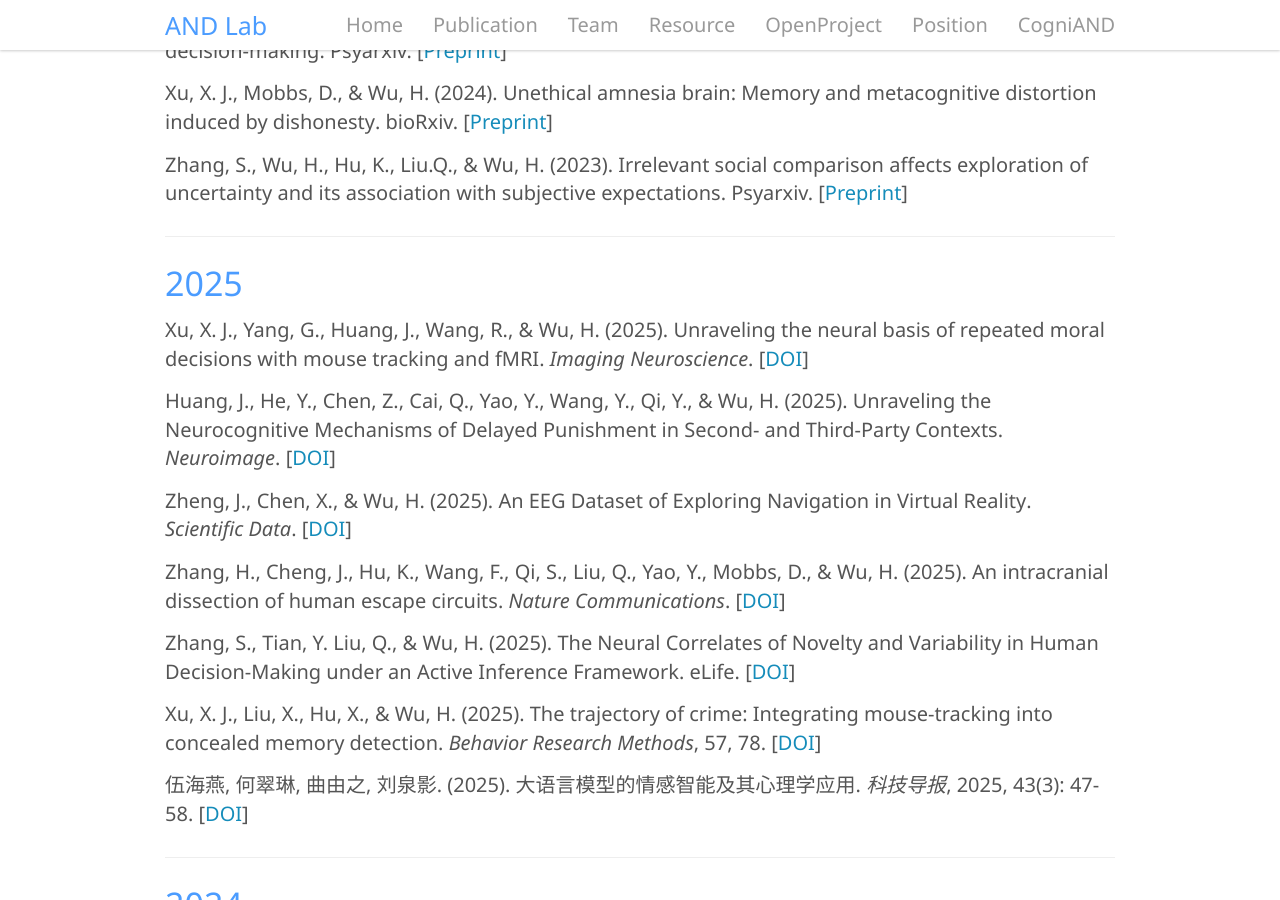
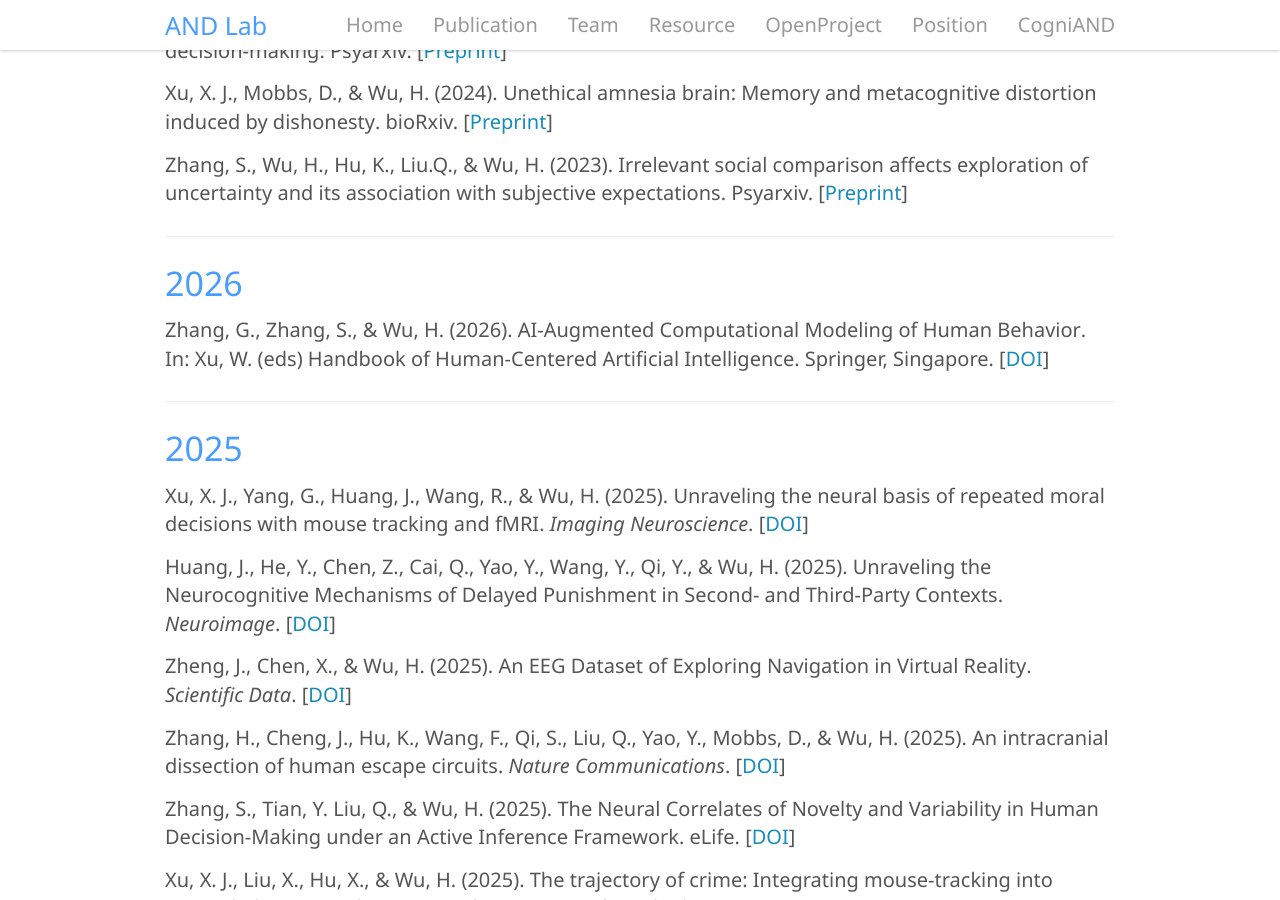
Before and after one commit to andlab-um/lab-website, a Jekyll site: the page built from _pages/publication.md, in a window 1280 px wide and 900 px high, scrolled down 605 px. Built offline with Jekyll 4.4.1, drawn with Linux system fonts in a browser that asks for light colours; nearby versions of some CDN libraries.

Commit message:
Update publication.md

```diff
--- a/_pages/publication.md
+++ b/_pages/publication.md
@@ -27,6 +27,12 @@ Zhang, S., Seak, L. C. U., Dolan, R. J., & Wu H. (2025). **AI in the computation
 Xu, X. J., Mobbs, D., & Wu, H. (2024). **Unethical amnesia brain: Memory and metacognitive distortion induced by dishonesty**. bioRxiv. [[Preprint](https://www.biorxiv.org/content/10.1101/2024.03.03.583239v1){:target="_blank"}]
 
 Zhang, S., Wu, H., Hu, K., Liu.Q., & Wu, H. (2023). **Irrelevant social comparison affects exploration of uncertainty and its association with subjective expectations**. Psyarxiv. [[Preprint](https://psyarxiv.com/74qvb/){:target="_blank"}]
+
+---
+
+### 2026
+
+Zhang, G., Zhang, S., & Wu, H. (2026). **AI-Augmented Computational Modeling of Human Behavior**. In: Xu, W. (eds) Handbook of Human-Centered Artificial Intelligence. Springer, Singapore. [[DOI](https://doi.org/10.1007/978-981-97-8440-0_111-1){:target="_blank"}]
 
 ---
 
```
